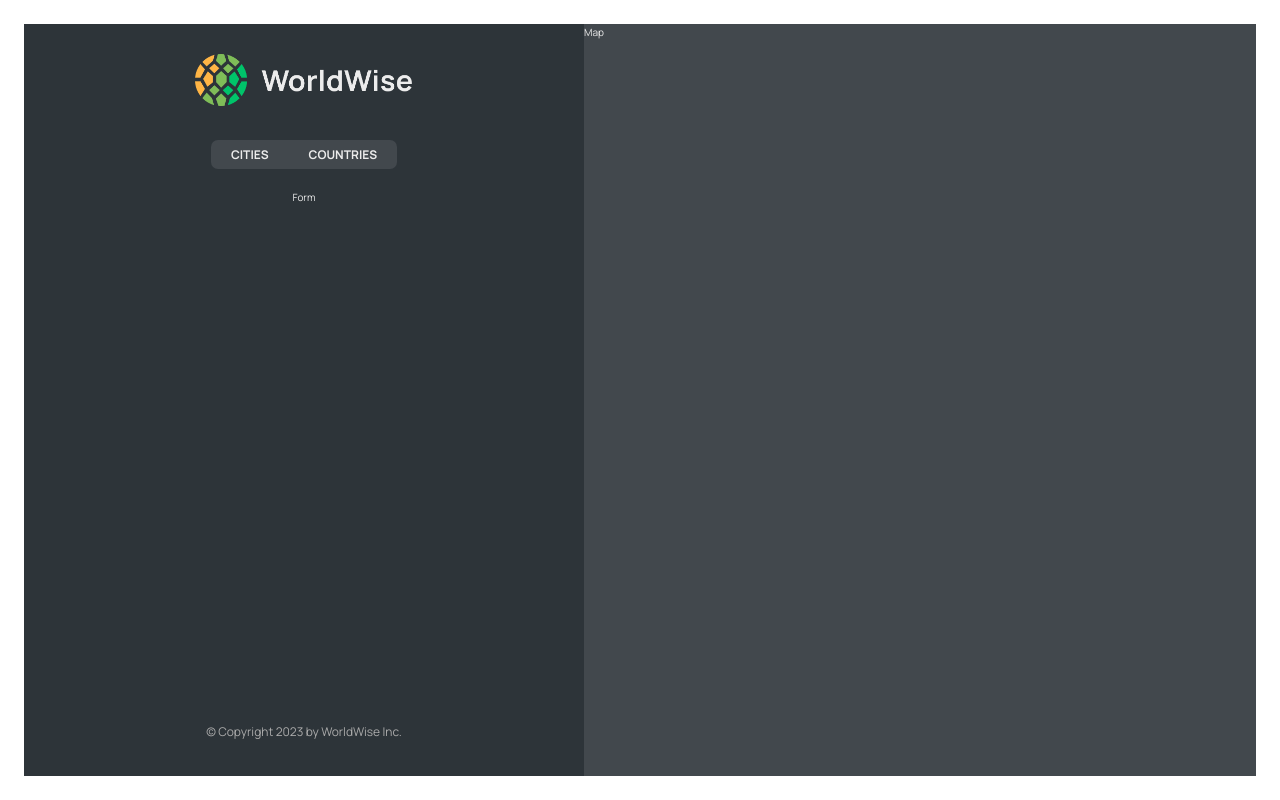
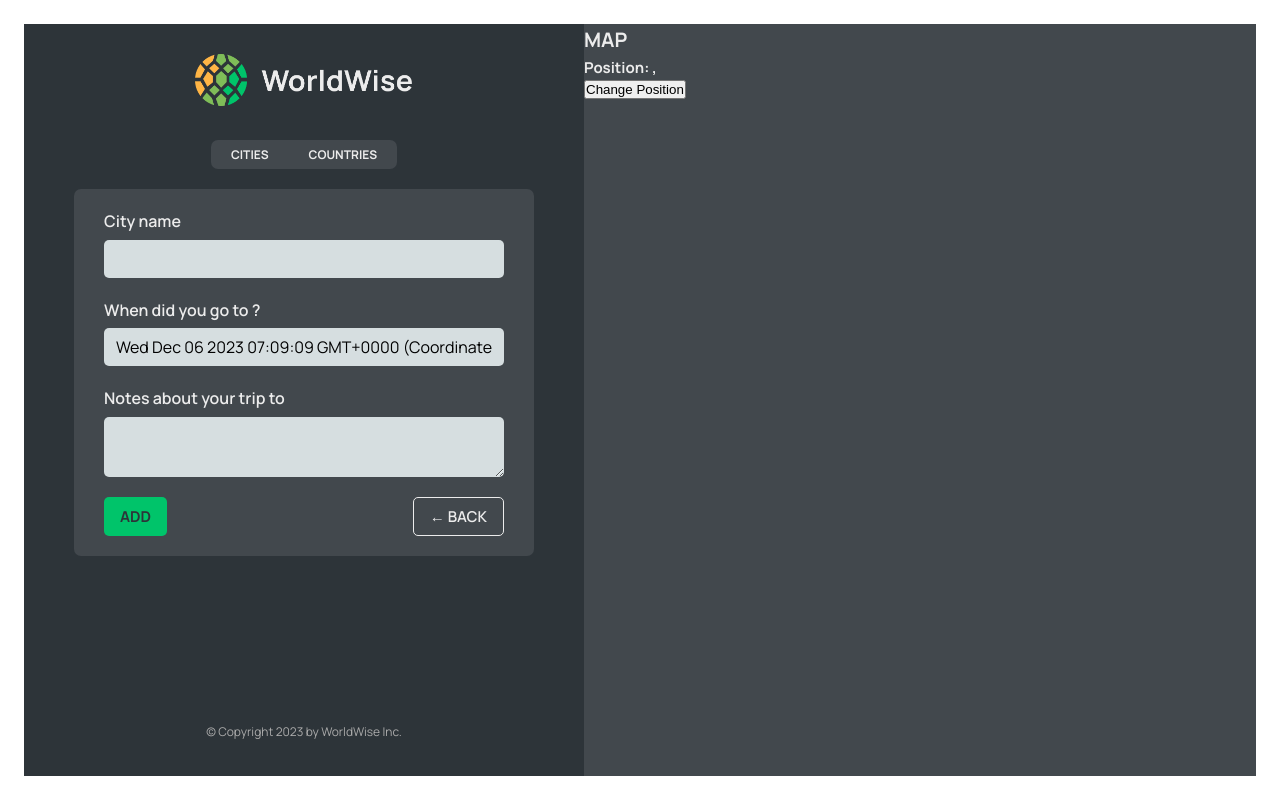
Before and after one commit to bvenceslas/worldwise, a React (Vite) app: page /app/form in a window 1280 px wide. Built offline with nearby package versions, Linux system fonts and the light colour scheme; data requests are answered from the project's data file.

Commit message:
add navigation

```diff
--- a/data/cities.json
+++ b/data/cities.json
@@ -58,7 +58,7 @@
         "lat": 52.53586782505711,
         "lng": 13.376933665713324
       },
-      "id": 98443197
+      "id": 98443187
     }
   ]
 }
--- a/src/App.jsx
+++ b/src/App.jsx
@@ -1,5 +1,5 @@
 import React, { useState, useEffect } from "react";
-import { BrowserRouter, Routes, Route } from "react-router-dom";
+import { BrowserRouter, Routes, Route, Navigate } from "react-router-dom";
 
 import HomePage from "./pages/HomePage";
 import Pricing from "./pages/Pricing";
@@ -9,6 +9,8 @@ import AppLayout from "./pages/AppLayout";
 import Login from "./pages/Login";
 import CityList from "./components/CityList";
 import CountryList from "./components/CountryList";
+import City from "./components/City";
+import Form from "./components/Form";
 
 const BASE_URL = "http://localhost:8000";
 
@@ -40,19 +42,17 @@ export default function App() {
         <Route path="product" element={<Product />} />
         <Route path="login" element={<Login />} />
         <Route path="app" element={<AppLayout />}>
-          <Route
-            index
-            element={<CityList cities={cities} isLoading={isLoading} />}
-          />
+          <Route index element={<Navigate replace to="cities" />} />
           <Route
             path="cities"
             element={<CityList cities={cities} isLoading={isLoading} />}
           />
+          <Route path="cities/:id" element={<City />} />
           <Route
             path="countries"
             element={<CountryList cities={cities} isLoading={isLoading} />}
           />
-          <Route path="form" element={<p>Form</p>} />
+          <Route path="form" element={<Form />} />
         </Route>
         <Route path="*" element={<PageNotFound />} />
       </Routes>
--- /dev/null
+++ b/src/components/Button.jsx
@@ -0,0 +1,10 @@
+import React from "react";
+import styles from "./Button.module.css";
+
+export default function Button({ children, onClick, type }) {
+  return (
+    <button className={`${styles.btn} ${styles[type]}`} onClick={onClick}>
+      {children}
+    </button>
+  );
+}
--- a/src/components/City.jsx
+++ b/src/components/City.jsx
@@ -1,4 +1,13 @@
+import { useParams, useSearchParams } from "react-router-dom";
 import styles from "./City.module.css";
+
+const formatDate = (date) =>
+  new Intl.DateTimeFormat("en", {
+    day: "numeric",
+    month: "long",
+    year: "numeric",
+    weekday: "long",
+  }).format(new Date(date));
 
 function City() {
   // TEMP DATA
@@ -10,10 +19,19 @@ function City() {
   };
 
   const { cityName, emoji, date, notes } = currentCity;
+  const { id } = useParams();
+  const [searchParams, setSearchParams] = useSearchParams();
+
+  const lat = searchParams.get("lat");
+  const lng = searchParams.get("lng");
 
   return (
     <div className={styles.city}>
-      <div className={styles.row}>
+      <h1>City {id}</h1>
+      <p>
+        {lat}, {lng}
+      </p>
+      {/* <div className={styles.row}>
         <h6>City name</h6>
         <h3>
           <span>{emoji}</span> {cityName}
@@ -43,9 +61,7 @@ function City() {
         </a>
       </div>
 
-      <div>
-        <ButtonBack />
-      </div>
+      <div></div> */}
     </div>
   );
 }
--- a/src/components/CityItem.jsx
+++ b/src/components/CityItem.jsx
@@ -1,4 +1,5 @@
 import React from "react";
+import { Link } from "react-router-dom";
 import styles from "./CityItem.module.css";
 
 const formatDate = (date) =>
@@ -10,14 +11,19 @@ const formatDate = (date) =>
   }).format(new Date(date));
 
 export default function CityItem({ city }) {
-  const { cityName, emoji, date } = city;
+  const { cityName, emoji, date, id, position } = city;
 
   return (
-    <li className={styles.cityItem}>
-      <span className={styles.emoji}>{emoji}</span>
-      <h3 className={styles.name}>{cityName}</h3>
-      <time className={styles.date}>({formatDate(date)})</time>
-      <button className={styles.deleteBtn}>&times;</button>
+    <li>
+      <Link
+        className={styles.cityItem}
+        to={`${id}?lat=${position.lat}&lng=${position.lng}`}
+      >
+        <span className={styles.emoji}>{emoji}</span>
+        <h3 className={styles.name}>{cityName}</h3>
+        <time className={styles.date}>({formatDate(date)})</time>
+        <button className={styles.deleteBtn}>&times;</button>
+      </Link>
     </li>
   );
 }
--- a/src/components/CountryList.jsx
+++ b/src/components/CountryList.jsx
@@ -19,7 +19,7 @@ export default function CountriesList({ cities, isLoading }) {
   return (
     <ul className={styles.countryList}>
       {countries.map((country) => (
-        <CountryItem country={country} key={country.id} />
+        <CountryItem country={country} key={country.country} />
       ))}
     </ul>
   );
--- a/src/components/Form.jsx
+++ b/src/components/Form.jsx
@@ -1,6 +1,8 @@
 // "https://api.bigdatacloud.net/data/reverse-geocode-client?latitude=0&longitude=0"
 
 import { useState } from "react";
+import { useNavigate } from "react-router-dom";
+import Button from "./Button";
 
 import styles from "./Form.module.css";
 
@@ -17,6 +19,8 @@ function Form() {
   const [country, setCountry] = useState("");
   const [date, setDate] = useState(new Date());
   const [notes, setNotes] = useState("");
+
+  const navigate = useNavigate();
 
   return (
     <form className={styles.form}>
@@ -49,8 +53,16 @@ function Form() {
       </div>
 
       <div className={styles.buttons}>
-        <button>Add</button>
-        <button>&larr; Back</button>
+        <Button type="primary">Add</Button>
+        <Button
+          type="back"
+          onClick={(e) => {
+            e.preventDefault();
+            navigate(-1);
+          }}
+        >
+          &larr; Back
+        </Button>
       </div>
     </form>
   );
--- a/src/components/Map.jsx
+++ b/src/components/Map.jsx
@@ -1,6 +1,31 @@
 import React from "react";
+import { useNavigate, useSearchParams } from "react-router-dom";
 import styles from "./Map.module.css";
 
 export default function Map() {
-  return <div className={styles.mapContainer}>Map</div>;
+  const [searchParams, setSearchParams] = useSearchParams();
+
+  const lat = searchParams.get("lat");
+  const lng = searchParams.get("lng");
+
+  const navigate = useNavigate();
+
+  return (
+    <div className={styles.mapContainer} onClick={() => navigate("form")}>
+      <h1>MAP</h1>
+      <h2>
+        Position: {lat} , {lng}
+      </h2>
+      <button
+        onClick={() => {
+          setSearchParams({
+            lat: 32,
+            lng: 60,
+          });
+        }}
+      >
+        Change Position
+      </button>
+    </div>
+  );
 }
```
